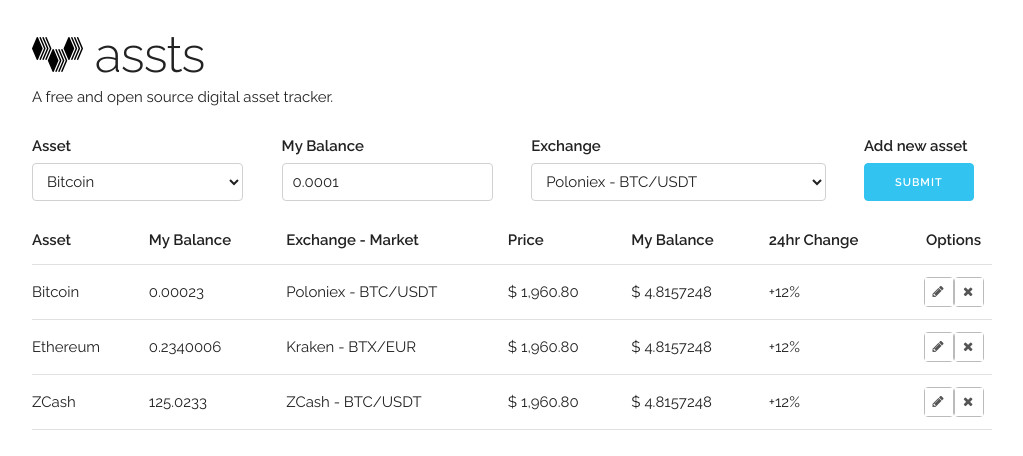
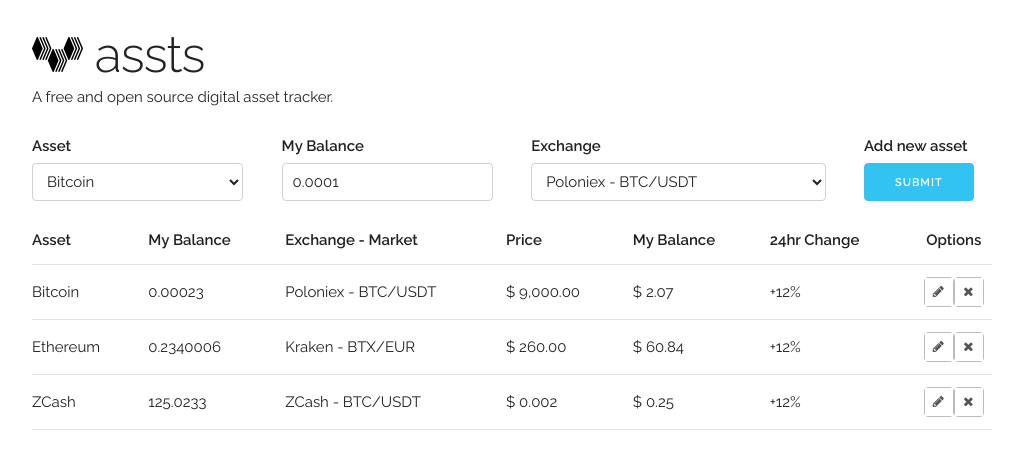
Before and after one commit to andreihod/cryptofolio, an Angular app: page / in a window 1280 px wide. Shown: the top 456 px of the page, without its empty margins (128-1151 px from the left). Built offline with nearby package versions, Linux system fonts and the light colour scheme.

Commit message:
Adding price on Exchanges and calculation of MyBalance

```diff
--- a/src/app/asset-list/asset-list.component.html
+++ b/src/app/asset-list/asset-list.component.html
@@ -29,8 +29,8 @@
         </select>
         <span *ngIf="asset!=editingAsset">{{asset.exchange.getDisplayName()}}</span>
       </td>
-      <td>$ 1,960.80</td>
-      <td>$ 4.8157248</td>
+      <td>$ {{ asset.exchange.price | number : '1.2'}}</td>
+      <td>$ {{ asset.mybalance * asset.exchange.price | number : '1.2' }} </td>
       <td>+12%</td>
       <td class="text-center">
         <a *ngIf="asset!=editingAsset" class="button button-icon" (click)="editAsset(asset)"><i class="fa fa-pencil"></i></a>
--- a/src/app/exchange.service.ts
+++ b/src/app/exchange.service.ts
@@ -8,11 +8,11 @@
   private supportedExchanges: Exchange[] = [];
 
   constructor() {
-    this.supportedExchanges.push(new Exchange(1, "Poloniex", new Market('BTC', 'USDT')));
-    this.supportedExchanges.push(new Exchange(2, "Poloniex", new Market('BTC', 'EUR')));
-    this.supportedExchanges.push(new Exchange(35, "Kraken", new Market('BTX', 'USD')));
-    this.supportedExchanges.push(new Exchange(45, "ZCash", new Market('BTC', 'USDT')));
-    this.supportedExchanges.push(new Exchange(59, "Kraken", new Market('BTX', 'EUR')));
+    this.supportedExchanges.push(new Exchange(1, "Poloniex", new Market('BTC', 'USDT'),900));
+    this.supportedExchanges.push(new Exchange(2, "Poloniex", new Market('BTC', 'EUR'), 23));
+    this.supportedExchanges.push(new Exchange(35, "Kraken", new Market('BTX', 'USD'), 21));
+    this.supportedExchanges.push(new Exchange(45, "ZCash", new Market('BTC', 'USDT'), 0.002));
+    this.supportedExchanges.push(new Exchange(59, "Kraken", new Market('BTX', 'EUR'), 260));
   }
 
   getSupportedExchanges(): Exchange[] {
--- a/src/app/exchange.ts
+++ b/src/app/exchange.ts
@@ -2,7 +2,7 @@
 
 export class Exchange {
 
-  constructor(public id : number, public name: string, public market: Market) { }
+  constructor(public id : number, public name: string, public market: Market, public price : number) { }
 
   getDisplayName(): string {
     return this.name + ' - ' +
--- a/src/app/mock-assets.ts
+++ b/src/app/mock-assets.ts
@@ -6,14 +6,14 @@
 export var ASSETS: Asset[] = [
   { name:'Bitcoin',
     mybalance: 0.00023,
-    exchange: new Exchange(1, "Poloniex", new Market('BTC', 'USDT'))
+    exchange: new Exchange(1, "Poloniex", new Market('BTC', 'USDT'), 9000)
   },
   { name:'Ethereum',
     mybalance: 0.2340006,
-    exchange: new Exchange(59, "Kraken", new Market('BTX', 'EUR'))
+    exchange: new Exchange(59, "Kraken", new Market('BTX', 'EUR'), 260)
   },
   { name:'ZCash',
     mybalance: 125.0233,
-    exchange: new Exchange(45, "ZCash", new Market('BTC', 'USDT'))
+    exchange: new Exchange(45, "ZCash", new Market('BTC', 'USDT'), 0.002)
   },
 ];
```
